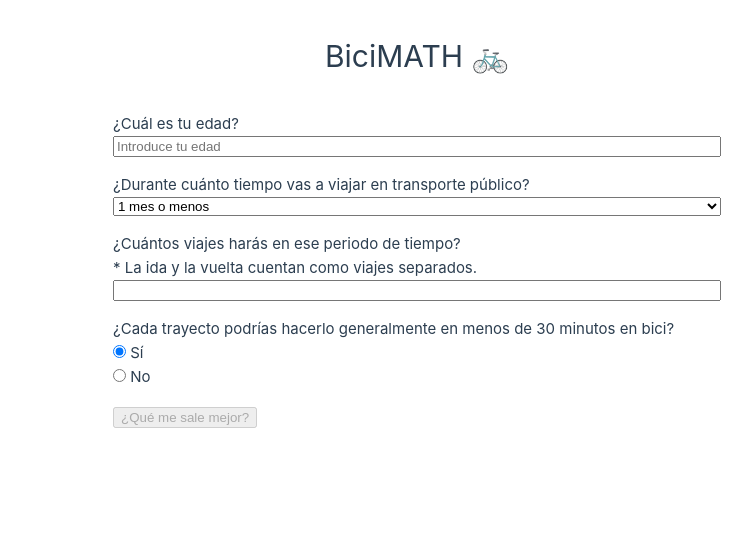
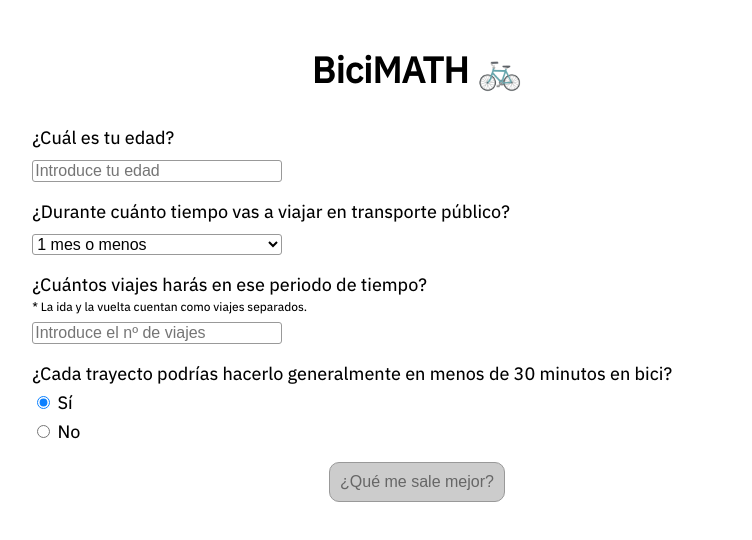
Before and after one commit to clara-jr/bicimath, a Vue app: page / in a window 1280 px wide. Shown: the top 540 px of the page, without its empty margins (223-975 px from the left). Built offline with nearby package versions, Linux system fonts and the light colour scheme.

Commit message:
feat: some styles

```diff
--- a/src/App.vue
+++ b/src/App.vue
@@ -112,9 +112,9 @@ export default {
             ? '¿Cuántos viajes harás en ese periodo de tiempo?'
             : '¿Cuántos viajes harás al mes?'
         }}</label>
-        <p>* La ida y la vuelta cuentan como viajes separados.</p>
+        <p class="tooltip">* La ida y la vuelta cuentan como viajes separados.</p>
 
-        <input type="number" id="tripsByMonth" v-model="tripsByMonth" required />
+        <input type="number" id="tripsByMonth" v-model="tripsByMonth" placeholder="Introduce el nº de viajes" required />
       </div>
 
       <div class="input-group">
@@ -122,13 +122,13 @@ export default {
           '¿Cada trayecto podrías hacerlo generalmente en menos de 30 minutos en bici?'
         }}</label>
 
-        <p>
+        <p class="radio">
           <input type="radio" v-model="tripIn30min" value="true" name="yes" checked />{{ ' Sí' }}
         </p>
-        <p><input type="radio" v-model="tripIn30min" value="false" name="no" />{{ ' No' }}</p>
+        <p class="radio"><input type="radio" v-model="tripIn30min" value="false" name="no" />{{ ' No' }}</p>
       </div>
 
-      <div>
+      <div class="submit">
         <button :disabled="isButtonDisabled" @click="!isButtonDisabled && getResult()">
           ¿Qué me sale mejor?
         </button>
@@ -140,35 +140,3 @@ export default {
     </div>
   </main>
 </template>
-
-<style scoped>
-header {
-  display: flex;
-  justify-content: center;
-
-  margin-bottom: 2rem;
-}
-
-main {
-  display: flex;
-  justify-content: center;
-}
-
-.form {
-  width: 50%;
-}
-
-#result {
-  padding: 10px;
-  margin-top: 20px;
-  border: 1px solid #888;
-  border-radius: 4px;
-}
-
-.input-group {
-  display: flex;
-  flex-direction: column;
-
-  margin-bottom: 1rem;
-}
-</style>
--- a/src/assets/base.css
+++ b/src/assets/base.css
@@ -1,86 +1,42 @@
-/* color palette from <https://github.com/vuejs/theme> */
 :root {
-  --vt-c-white: #ffffff;
-  --vt-c-white-soft: #f8f8f8;
-  --vt-c-white-mute: #f2f2f2;
-
-  --vt-c-black: #181818;
-  --vt-c-black-soft: #222222;
-  --vt-c-black-mute: #282828;
-
-  --vt-c-indigo: #2c3e50;
-
-  --vt-c-divider-light-1: rgba(60, 60, 60, 0.29);
-  --vt-c-divider-light-2: rgba(60, 60, 60, 0.12);
-  --vt-c-divider-dark-1: rgba(84, 84, 84, 0.65);
-  --vt-c-divider-dark-2: rgba(84, 84, 84, 0.48);
-
-  --vt-c-text-light-1: var(--vt-c-indigo);
-  --vt-c-text-light-2: rgba(60, 60, 60, 0.66);
-  --vt-c-text-dark-1: var(--vt-c-white);
-  --vt-c-text-dark-2: rgba(235, 235, 235, 0.64);
+  color-scheme: light;
+  --theme-bg: #fff;
+  --theme-text: #000;
+  --theme-button-bg: #0c80ff;
+  --theme-button-bg-hover: #0c8aff;
+  --theme-button-red-bg: #cc2a42;
+  --theme-button-red-bg-hover: #bc2a22;
+  --theme-button-disabled-border: #999;
+  --theme-button-disabled-bg: #ccc;
+  --theme-button-disabled-color: #666;
 }
 
-/* semantic color variables for this project */
-:root {
-  --color-background: var(--vt-c-white);
-  --color-background-soft: var(--vt-c-white-soft);
-  --color-background-mute: var(--vt-c-white-mute);
-
-  --color-border: var(--vt-c-divider-light-2);
-  --color-border-hover: var(--vt-c-divider-light-1);
-
-  --color-heading: var(--vt-c-text-light-1);
-  --color-text: var(--vt-c-text-light-1);
-
-  --section-gap: 160px;
+* {
+  -moz-box-sizing: border-box;
+  -webkit-box-sizing: border-box;
+  box-sizing: border-box;
 }
 
-@media (prefers-color-scheme: dark) {
-  :root {
-    --color-background: var(--vt-c-black);
-    --color-background-soft: var(--vt-c-black-soft);
-    --color-background-mute: var(--vt-c-black-mute);
-
-    --color-border: var(--vt-c-divider-dark-2);
-    --color-border-hover: var(--vt-c-divider-dark-1);
-
-    --color-heading: var(--vt-c-text-dark-1);
-    --color-text: var(--vt-c-text-dark-2);
-  }
-}
-
-*,
-*::before,
-*::after {
-  box-sizing: border-box;
-  margin: 0;
-  font-weight: normal;
+@font-face {
+  font-family: body;
+  src: url('./fonts/IBMPlexSans-Text.otf');
 }
 
 body {
-  min-height: 100vh;
-  color: var(--color-text);
-  background: var(--color-background);
-  transition:
-    color 0.5s,
-    background-color 0.5s;
-  line-height: 1.6;
-  font-family:
-    Inter,
-    -apple-system,
-    BlinkMacSystemFont,
-    'Segoe UI',
-    Roboto,
-    Oxygen,
-    Ubuntu,
-    Cantarell,
-    'Fira Sans',
-    'Droid Sans',
-    'Helvetica Neue',
-    sans-serif;
-  font-size: 15px;
-  text-rendering: optimizeLegibility;
+  margin: 0 auto;
+  width: 100%;
+  max-width: 95ch;
+  line-height: 1.5;
+  font: 18px/28px body, sans-serif;
+  color: var(--theme-text);
+  -webkit-font-feature-settings: 'kern' 1, 'liga' 1, 'calt' 1;
+  -moz-font-feature-settings: 'kern' 1, 'liga' 1, 'calt' 1;
+  font-feature-settings: 'kern' 1, 'liga' 1, 'calt' 1;
   -webkit-font-smoothing: antialiased;
   -moz-osx-font-smoothing: grayscale;
+  text-rendering: optimizeLegibility;
 }
+
+html {
+  background-color: var(--theme-bg);
+}
--- a/src/assets/main.css
+++ b/src/assets/main.css
@@ -4,12 +4,83 @@
   max-width: 1280px;
   margin: 0 auto;
   padding: 2rem;
-
   font-weight: normal;
 }
 
-@media (hover: hover) {
-  a:hover {
-    background-color: hsla(160, 100%, 37%, 0.2);
-  }
+header {
+  display: flex;
+  justify-content: center;
+  margin-bottom: 1rem;
 }
+
+main {
+  display: flex;
+  justify-content: center;
+}
+
+input, select {
+  font-size: 16px;
+  background-color: var(--theme-bg);
+  border: 1px solid var(--theme-button-disabled-border);
+  border-radius: 3px;
+  margin-top: 8px;
+  max-width: 250px
+}
+
+input[type='radio'] {
+  accent-color: var(--theme-button-bg);
+}
+
+button {
+  font-size: 16px;
+  font-weight: 500;
+  text-align: center;
+  border-radius: 10px;
+  background-color: var(--theme-button-bg);
+  color: var(--theme-bg);
+  border: 2px solid var(--theme-button-bg);
+  padding: 10px 10px;
+}
+
+button:hover {
+  background-color: var(--theme-button-bg-hover);
+  cursor: pointer;
+}
+
+button:disabled,
+button[disabled]{
+  border: 1px solid var(--theme-button-disabled-border);
+  background-color: var(--theme-button-disabled-bg);
+  color: var(--theme-button-disabled-color);
+  cursor: default;
+}
+
+.form {
+  width: 80%;
+}
+
+#result {
+  padding: 10px;
+  margin-top: 20px;
+  border: 1px solid var(--theme-button-disabled-border);
+  border-radius: 4px;
+}
+
+.input-group {
+  display: flex;
+  flex-direction: column;
+  margin-bottom: 1rem;
+}
+
+.submit {
+  text-align: center;
+}
+
+.radio {
+  margin: 0;
+}
+
+.tooltip {
+  margin: 0;
+  font: 12px body, sans-serif;
+}
```
Also changed, not shown: src/assets/fonts/IBMPlexSans-Text.otf (added).
